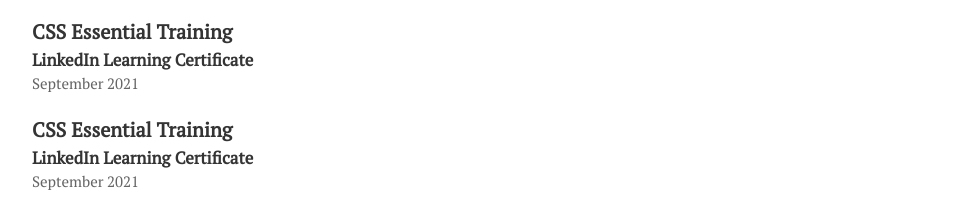
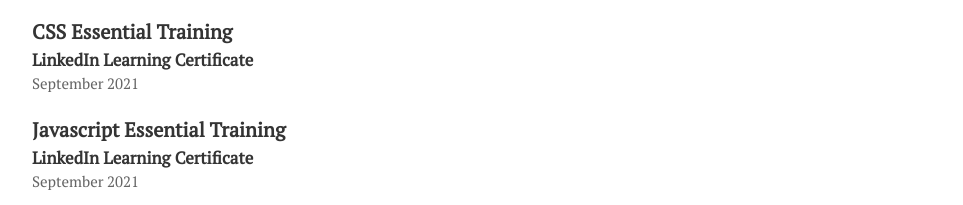
Before and after one commit to samantha-harris/samantha-harris, a plain HTML site: page index.html in a window 1280 px wide. Shown: the part 787-992 px from the top of the page, without its empty margins (158-1121 px from the left). Drawn offline with Linux system fonts and the light colour scheme.

Commit message:
javascript was missing in certifications

```diff
--- a/index.html
+++ b/index.html
@@ -110,7 +110,7 @@
                       <h6>September 2021</h6>
               <!-- **** JAVASCRIPT ******* -->
                 <div class=certificate-child>
-                  <h3>CSS Essential Training</h3>
+                  <h3>Javascript Essential Training</h3>
                   <h4>LinkedIn Learning Certificate</h4>
                       <h6>September 2021</h6>
                 </div>
```
